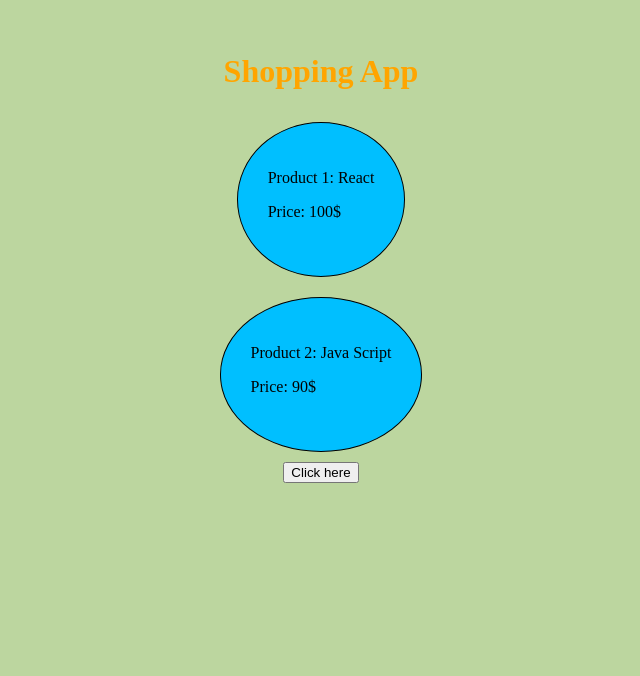
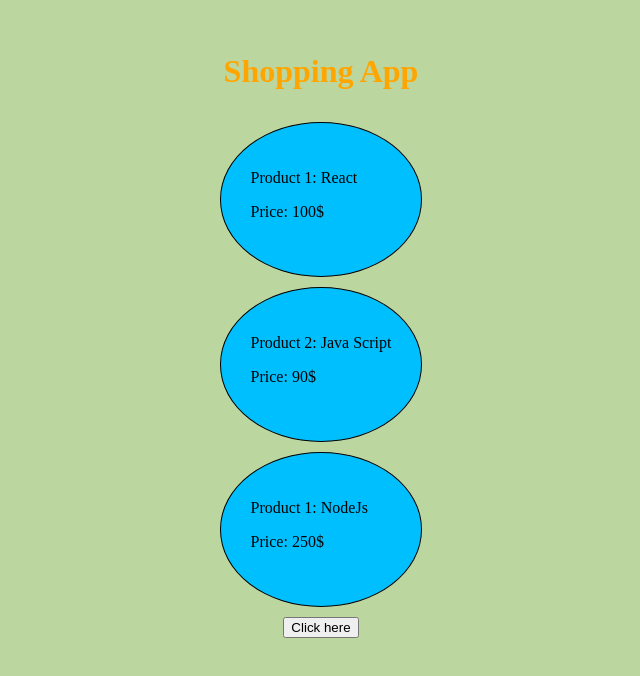
Before and after one commit to sabasaber/React-course, a React (Create React App) app: page / in a window 1280 px wide. Shown: the part 128-804 px from the top of the page, without its empty margins (319-959 px from the left). Built offline with nearby package versions, Linux system fonts and the light colour scheme.

Commit message:
ProductList component imported

```diff
--- a/src/App.js
+++ b/src/App.js
@@ -1,14 +1,10 @@
-import Product from './components/Product/Product';
 import React from 'react';
+import ProductList from './components/Product/ProductList';
 
 import './app.css'
 class App extends React.Component{
 
     state = {
-        Products:[
-            {num:"1", title:"React" , price:"100$", key:"1"},
-            {num:"2", title:"Java Script" , price:"90$", key:"2"},
-        ],
         count:0,
     }
 
@@ -22,10 +18,8 @@
         return (
             <div className="container">
               <h1 style={{ color: 'orange' }}>Shopping App</h1>
-              {this.state.Products.map((product)=>{
-                  return <Product num={product.num} name={product.title} price={product.price} key={product.key} click={()=>this.countHandler('product was clicked')}/>;
-                })}
-                <button onClick={()=>this.countHandler(2)} className="product">Click here</button>
+              <ProductList/>
+              <button onClick={()=>this.countHandler(2)} className="product">Click here</button>
             </div>
 
         );
```
